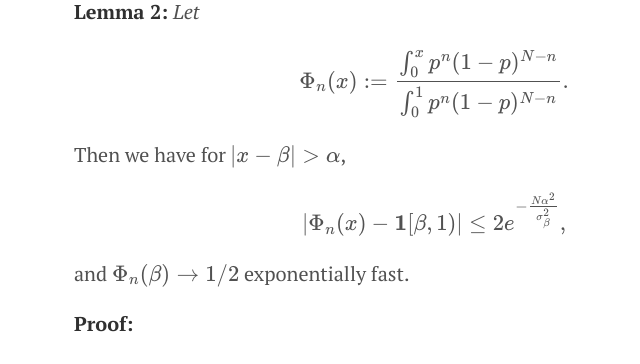
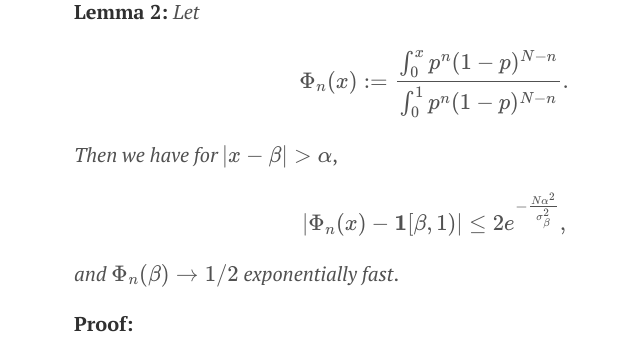
Before and after one commit to doriang102/doriang102.github.io, a Jekyll site: the page built from _posts/2017-06-10-hypothesis-testing-part-2-in-progress.md, in a window 1280 px wide and 900 px high, scrolled down 8116 px. Shown: the top 364 px of the window, without its empty margins (206-846 px from the left). Built offline with Jekyll 4.4.1, drawn with Linux system fonts in a browser that asks for light colours; our own code applies the rules of GitHub Pages for plain Markdown files; formulas are drawn with MathJax 3.

Commit message:
Update 2017-06-10-hypothesis-testing-part-2-in-progress.md

```diff
--- a/_posts/2017-06-10-hypothesis-testing-part-2-in-progress.md
+++ b/_posts/2017-06-10-hypothesis-testing-part-2-in-progress.md
@@ -243,11 +243,11 @@ Let's start off with an easier Lemma though.
 
 $$ \Phi_n(x) := \frac{\int_0^x p^n (1-p)^{N-n}}{\int_0^1 p^n (1-p)^{N-n}}. $$
 
-Then we have for $$\lvert x - \beta \rvert > \alpha$$,
+_Then we have for_ $$\lvert x - \beta \rvert > \alpha$$,
 
 $$\lvert \Phi_n(x) - \mathbf{1}[\beta,1) \rvert \leq 2e^{-\frac{N\alpha^2}{\sigma_{\beta}^2}}, $$
 
-and $$\Phi_n(\beta) \to 1/2$$ exponentially fast.
+_and_ $$\Phi_n(\beta) \to 1/2$$ _exponentially fast_.
 
 
 **Proof:**
```
